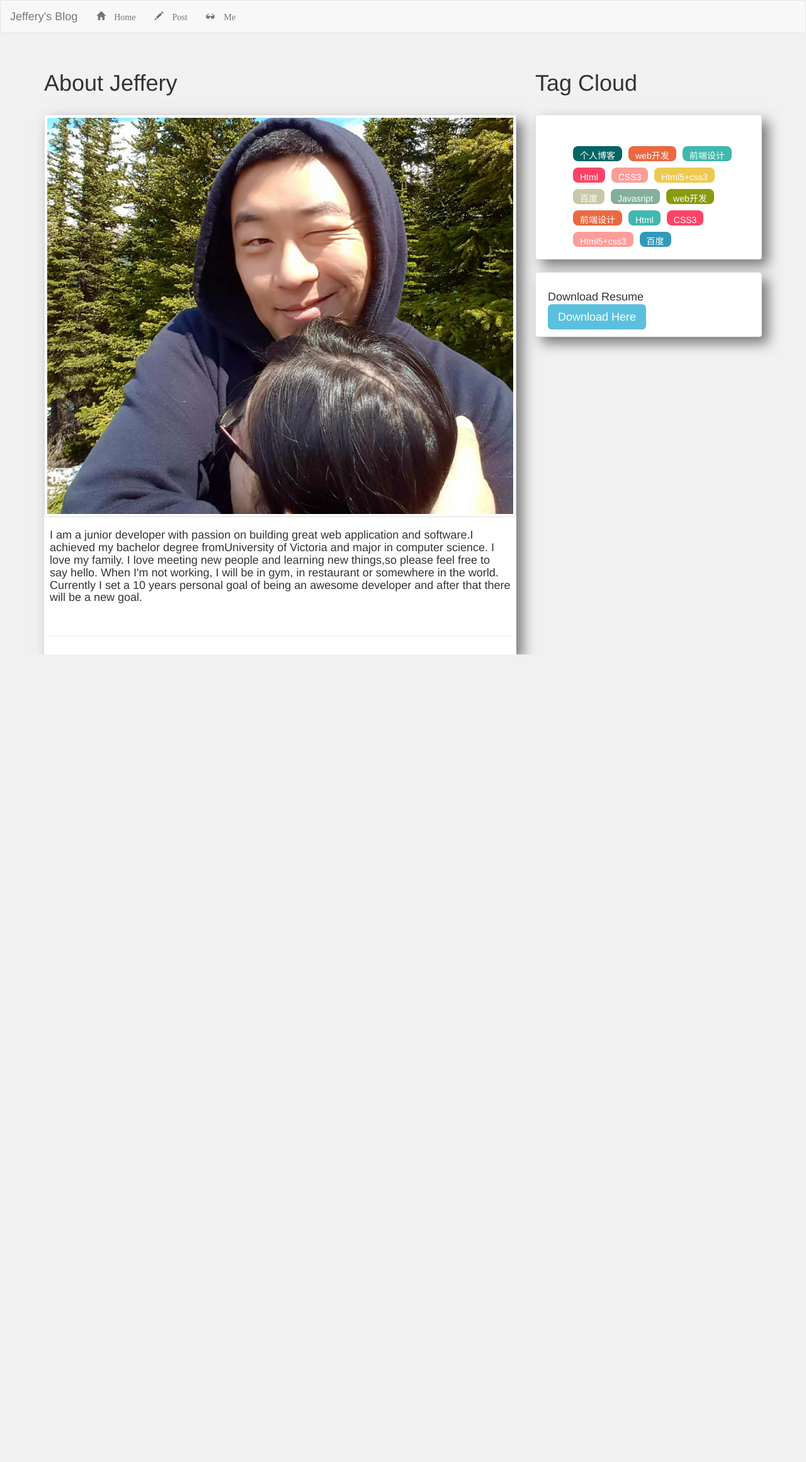
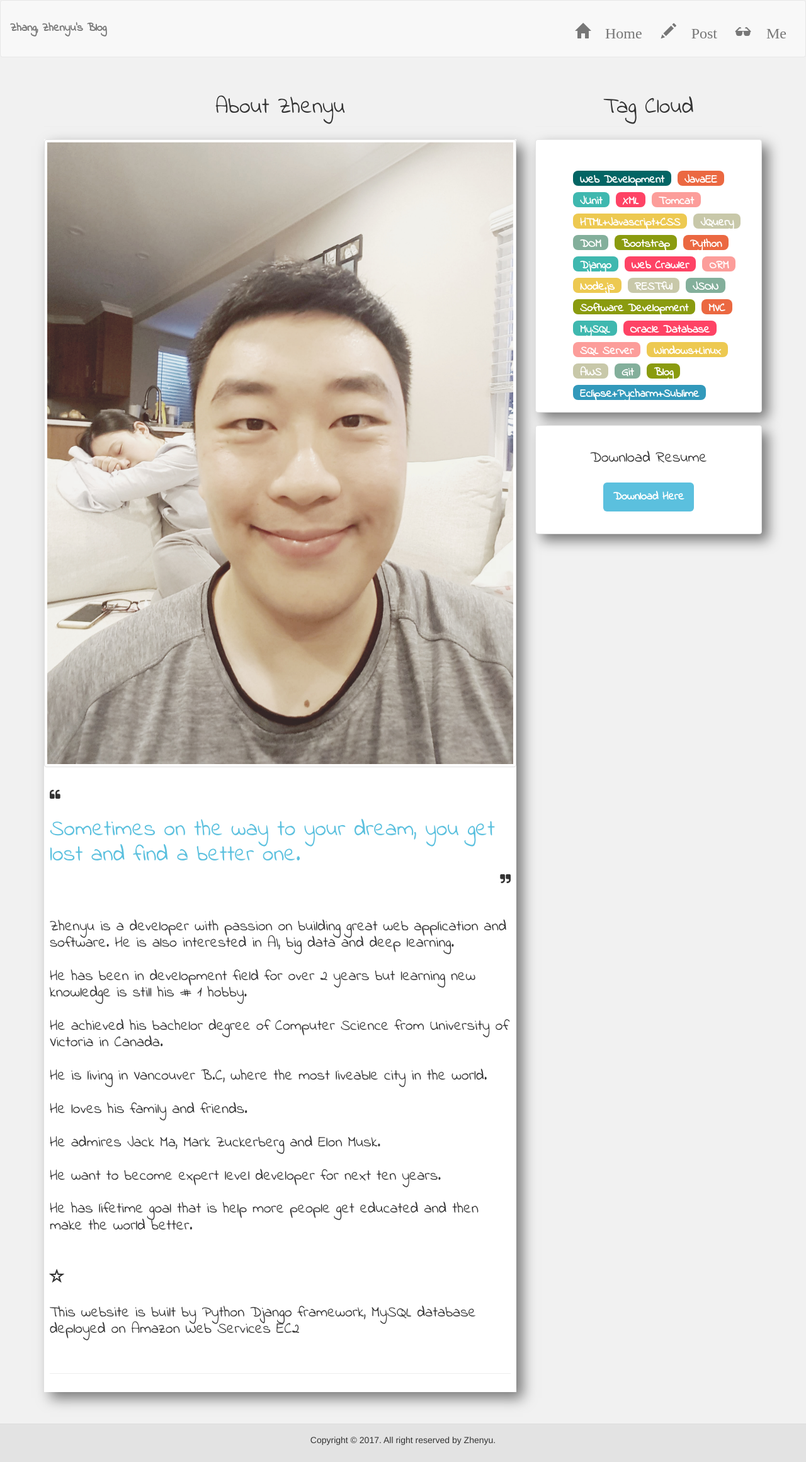
Before and after one commit to zhenyu0519/blog_project, a Django app: page /about/ in a window 1280 px wide. Shown: the whole page at 63% size. Before the commit the page ends 1039 px from the top, so only its background shows below. Run offline with Django 3.2, Linux system fonts and the light colour scheme; some libraries are stand-ins or nearby versions.

Commit message:
changed layout font and added new icon

```diff
--- a/blog_app/views.py
+++ b/blog_app/views.py
@@ -122,7 +122,7 @@ def download(request):
                 break
         f.close()
 
-    path = os.path.dirname(os.path.dirname(os.path.abspath(__file__))) + '\static\\file\\resume.pdf'
+    path = os.path.dirname(os.path.dirname(os.path.abspath(__file__))) + '/static/file/resume.pdf'
     response = HttpResponse(read_file(path), content_type='APPLICATION/OCTET=STREAM')
     response['Content-Disposition'] = 'attachment; filename=resume.pdf'
     response['Content-Length'] = os.path.getsize(os.path.join(path))
--- a/blog_project/settings.py
+++ b/blog_project/settings.py
@@ -22,9 +22,9 @@ BASE_DIR = os.path.dirname(os.path.dirname(os.path.abspath(__file__)))
 SECRET_KEY = 'm2xjx$nysl^5bqivefirtsuek3x@m=llivf0vz&)77y!7=4n(3'
 
 # SECURITY WARNING: don't run with debug turned on in production!
-DEBUG = True
+DEBUG = False
 
-ALLOWED_HOSTS = []
+ALLOWED_HOSTS = ['34.202.93.189']
 
 
 # Application definition
--- a/static/css/style.css
+++ b/static/css/style.css
@@ -92,6 +92,11 @@ html, body{
 
 
 /*about me*/
+.about-font{
+    font-family: 'Indie Flower', cursive;
+    font-size: large;
+    font-weight: bold;
+}
 .cloud { width: 100%; clear: both; overflow: hidden }
 .cloud h3 { line-height: 40px; color: #38485A; font-size: 18px; border-bottom: 1px solid #E6E6E6; height: 40px; }
 .cloud ul { margin: 20px 0 }
--- a/templates/about.html
+++ b/templates/about.html
@@ -3,24 +3,33 @@
     {% include "navbar.html" %}
 {% endblock %}
 {% block main_content %}
-    <div class="col-md-8">
+    <div class="col-md-8 about-font">
         <div>
-            <h1 class="page-header">
-                About Jeffery
+            <h1 class="page-header text-center">
+                About Zhenyu
             </h1>
         </div>
         <!-- Blog Entries -->
         <div class="post">
-            <img class="img-thumbnail" src="/static/image/avatar2.jpg" alt="" style="width: 100%; height: 30%;">
+            <img class="img-thumbnail" src="/static/image/avatar2.jpg" alt="" style="width: 100%; height: 30%;"><br><br>
             <!-- First Blog Post -->
             <div class="well-sm">
-                <h4>I am a junior developer with passion on building great web application and software.I achieved my
-                    bachelor degree fromUniversity of Victoria and major in computer science. I love my family. I love
-                    meeting new people and learning new things,so please feel free to say hello. When I'm not working, I
-                    will be in gym, in restaurant or somewhere in
-                    the world. Currently I set a 10 years personal goal of being an awesome developer and after that
-                    there
-                    will be a new goal.</h4>
+                <i class="fa fa-quote-left" aria-hidden="true"></i>
+                <h1 style="color:#5bc0de;">Sometimes on the way to your dream, you get lost and find a better one.</h1><i
+                    class="fa fa-quote-right pull-right" aria-hidden="true"></i><br><br>
+                <h3>Zhenyu is a developer with passion on building great web application and software. He is also
+                    interested in AI, big data and deep learning. <br><br>
+                    He has been in development field for over 2 years but learning new knowledge is still his # 1
+                    hobby. <br><br>
+                    He achieved his bachelor degree of Computer Science from University of Victoria in Canada. <br><br>
+                    He is living in Vancouver B.C, where the most liveable city in the world. <br><br>
+                    He loves his family and friends. <br><br>
+                    He admires Jack Ma, Mark Zuckerberg and Elon Musk. <br><br>
+                    He want to become expert level developer for next ten years. <br><br>
+                    He has lifetime goal that is help more people get educated and then make the world better.
+                    <br><br><br>
+                    <span class="glyphicon glyphicon-star-empty"></span><br><br> This website is built by Python Django framework, MySQL database deployed on Amazon Web Services EC2
+                </h3>
                 <p>{{ article.content | safe }}</p><br>
                 <hr>
                 <!-- Share To Social Media -->
@@ -32,3 +41,6 @@
 {% block side_widget %}
     {% include "side_widget_me.html" %}
 {% endblock %}
+{% block footer %}
+    {% include "footer.html" %}
+{% endblock %}
--- a/templates/base.html
+++ b/templates/base.html
@@ -7,11 +7,13 @@
     <link rel="stylesheet" href="/static/css/bootstrap.min.css">
     <link rel="stylesheet" href="/static/css/style.css">
     <link rel="shortcut icon" href="/static/image/favicon.ico">
+    <link href="https://fonts.googleapis.com/css?family=Indie+Flower" rel="stylesheet">
+    <link href="https://maxcdn.bootstrapcdn.com/font-awesome/4.7.0/css/font-awesome.min.css" rel="stylesheet">
     <script src="/static/js/jquery-3.2.1.min.js"></script>
     <script src="/static/js/bootstrap.min.js"></script>
     <title>Jeffery's Blog</title>
 </head>
-<body>
+<body >
 
 <!--Image Heading-->
 {% block image_header %}
--- a/templates/footer.html
+++ b/templates/footer.html
@@ -1,6 +1,6 @@
 <!-- Footer -->
 <div class="footer-bottom ">
     <div class="container-fluid">
-        <p class="text-center"> Copyright © 2017. All right reserved. </p>
+        <p class="text-center"> Copyright © 2017. All right reserved by Zhenyu. </p>
     </div>
 </div>
--- a/templates/navbar.html
+++ b/templates/navbar.html
@@ -1,12 +1,12 @@
 <nav class="navbar navbar-default">
     <div class="container-fluid">
         <div class="navbar-header">
-            <a href="/home" class="navbar-brand">Jeffery's Blog</a>
+            <a href="/home" class="navbar-brand"><h2 class="about-font">Zhang, Zhenyu's Blog</h2></a>
         </div>
-        <ul class="nav navbar-nav">
-            <li><a href="/home"><span class="glyphicon glyphicon-home"> Home</span></a></li>
-            <li><a href="/post"><span class="glyphicon glyphicon-pencil"> Post</span></a></li>
-            <li><a href="/about"><span class="glyphicon glyphicon-sunglasses"> Me</span></a></li>
+        <ul class="nav navbar-nav pull-right">
+            <li><a href="/home"><h3><span class="glyphicon glyphicon-home"> Home</span></h3></a></li>
+            <li><a href="/post"><h3><span class="glyphicon glyphicon-pencil"> Post</span></h3></a></li>
+            <li><a href="/about"><h3><span class="glyphicon glyphicon-sunglasses"> Me</span></h3></a></li>
         </ul>
     </div>
 </nav>
--- a/templates/side_widget_me.html
+++ b/templates/side_widget_me.html
@@ -1,29 +1,41 @@
-<div class="col-md-4">
+<div class="col-md-4 about-font">
     <div>
-        <h1 class="page-header">
+        <h1 class="page-header text-center">
             Tag Cloud
         </h1>
     </div>
     <div class="cloud well">
-      <ul>
-        <li><a href="/">个人博客</a></li>
-        <li><a href="/">web开发</a></li>
-        <li><a href="/">前端设计</a></li>
-        <li><a href="/">Html</a></li>
-        <li><a href="/">CSS3</a></li>
-        <li><a href="/">Html5+css3</a></li>
-        <li><a href="/">百度</a></li>
-        <li><a href="/">Javasript</a></li>
-        <li><a href="/">web开发</a></li>
-        <li><a href="/">前端设计</a></li>
-        <li><a href="/">Html</a></li>
-        <li><a href="/">CSS3</a></li>
-        <li><a href="/">Html5+css3</a></li>
-        <li><a href="/">百度</a></li>
-      </ul>
+        <ul>
+            <li><a href="/">Web Development</a></li>
+            <li><a href="/">JavaEE</a></li>
+            <li><a href="/">JUnit</a></li>
+            <li><a href="/">XML</a></li>
+            <li><a href="/">Tomcat</a></li>
+            <li><a href="/">HTML+Javascript+CSS</a></li>
+            <li><a href="/">JQuery</a></li>
+            <li><a href="/">DOM</a></li>
+            <li><a href="/">Bootstrap</a></li>
+            <li><a href="/">Python</a></li>
+            <li><a href="/">Django</a></li>
+            <li><a href="/">Web Crawler</a></li>
+            <li><a href="/">ORM</a></li>
+            <li><a href="/">Node.js</a></li>
+            <li><a href="/">RESTful</a></li>
+            <li><a href="/">JSON</a></li>
+            <li><a href="/">Software Development</a></li>
+            <li><a href="/">MVC</a></li>
+            <li><a href="/">MySQL</a></li>
+            <li><a href="/">Oracle Database</a></li>
+            <li><a href="/">SQL Server</a></li>
+            <li><a href="/">Windows+Linux</a></li>
+            <li><a href="/">AWS</a></li>
+            <li><a href="/">Git</a></li>
+            <li><a href="/">Blog</a></li>
+            <li><a href="/">Eclipse+Pycharm+Sublime</a></li>
+        </ul>
     </div>
-    <div class="well">
-        <h4>Download Resume</h4>
-        <a class="btn-lg btn-info" href="/file/resume.pdf" target="_blank" id="download">Download Here</a>
+    <div class="well text-center">
+        <h3>Download Resume</h3><br>
+        <a class="btn-lg btn-info" href="/file/resume.pdf" target="_blank" id="download">Download Here</a><br><br>
     </div>
 </div>
```
Also changed, not shown: requirements.txt (+0 -18 lines), static/image/avatar2.jpg.
